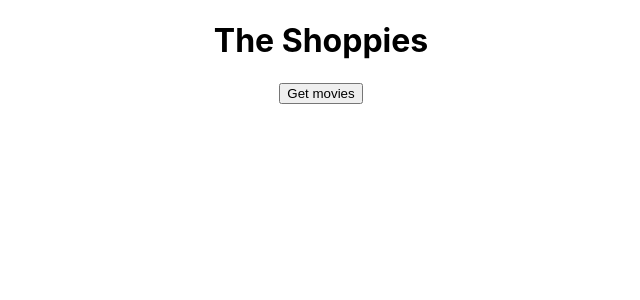
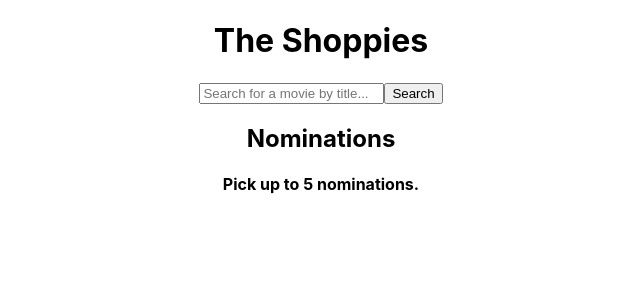
Before and after one commit to lyndsiWilliams/the-shoppies, a React (Create React App) app in the folder client/: page / in a window 1280 px wide. Shown: the top 300 px of the page, without its empty margins (319-959 px from the left). Built offline with nearby package versions, Linux system fonts and the light colour scheme.

Commit message:
Nominations successfully implemented, cannot submit dupe

```diff
--- a/client/src/components/Nominations.js
+++ b/client/src/components/Nominations.js
@@ -0,0 +1,15 @@
+const Nominations = props => {
+  console.log("Props in Nominations: ", props);
+  return (
+    <div>
+      <h2>Nominations</h2>
+      <h4>Pick up to 5 nominations.</h4>
+      {props.nominations && props.nominations.map((nom, i) => (
+        <p key={i}>{nom}</p>
+      ))}
+    </div>
+  );
+};
+
+
+export default Nominations;
--- a/client/src/components/SearchForm.js
+++ b/client/src/components/SearchForm.js
@@ -1,20 +1,65 @@
 // React
+import { useState, useEffect } from 'react';
 import { connect } from 'react-redux';
 // Actions
 import { getMovies } from '../redux/actions';
+// Components
+import Nominations from './Nominations';
 
 
 const SearchForm = props => {
   console.log("Props in SearchForm:", props);
 
-  return(
+  const [query, setQuery] = useState({ title: '' });
+  const [nominations, setNominations] = useState([]);
+  console.log("nominations", nominations);
+
+  // useEffect(() => {
+  //   props.getMovies(query);
+  // }, [query])
+
+  const handleSubmit = event => {
+    event.preventDefault();
+    props.getMovies(query);
+    setQuery({
+      title: ''
+    });
+  };
+
+  const handleChanges = event => {
+    setQuery({ ...query, [event.target.name]: event.target.value });
+  };
+
+  const addNomination = (nominatedMovie) => {
+    console.log("Nominated movie: ", nominatedMovie);
+    if(nominations.includes(nominatedMovie)) {
+      alert("This movie has already been nominated!");
+    } else {
+      setNominations([ ...nominations, nominatedMovie ]);
+    }
+    console.log("nominations", nominations);
+  };
+
+  return (
     <div>
-      <button onClick={props.getMovies}>Get movies</button>
+      <form onSubmit={handleSubmit}>
+        <input
+          type="text"
+          name="title"
+          placeholder="Search for a movie by title..."
+          onChange={handleChanges}
+          value={query.title}
+        />
+        <button type="submit">Search</button>
+      </form>
       {props.movies && !props.isFetching && props.movies.map(movie => (
         <div key={movie.imdbID}>
-          <p>Title: {movie.Title} | Year: {movie.Year} <button>Nominate</button></p>
+          <p>
+            Title: {movie.Title} | Year: {movie.Year} <button onClick={() => addNomination(movie.Title, movie.imdbID)}>Nominate</button>
+          </p>
         </div>
       ))}
+      <Nominations nominations={nominations} />
     </div>
   );
 };
--- a/client/src/redux/actions/index.js
+++ b/client/src/redux/actions/index.js
@@ -7,11 +7,11 @@ export const FETCH_MOVIES_SUCCESS = "FETCH_MOVIES_SUCCESS";
 export const FETCH_MOVIES_FAILURE = "FETCH_MOVIES_FAILURE";
 
 
-export const getMovies = () => dispatch => {
+export const getMovies = query => dispatch => {
   dispatch({ type: FETCH_MOVIES_START });
-  axios.get("http://www.omdbapi.com/?s=inception&apikey=7232becf")
+  axios.get(`http://www.omdbapi.com/?s=${query}&apikey=7232becf&type=movie`)
     .then(response => {
-      console.log(response.data);
+      console.log("This is the query being passed: ", query);
       dispatch({ type: FETCH_MOVIES_SUCCESS, payload: response.data.Search });
     })
     .catch(error => {
```
Also changed, not shown: client/src/components/SearchResults.js (+6 -4 lines), 1 other file (tests, documents, lock files or other folders).
